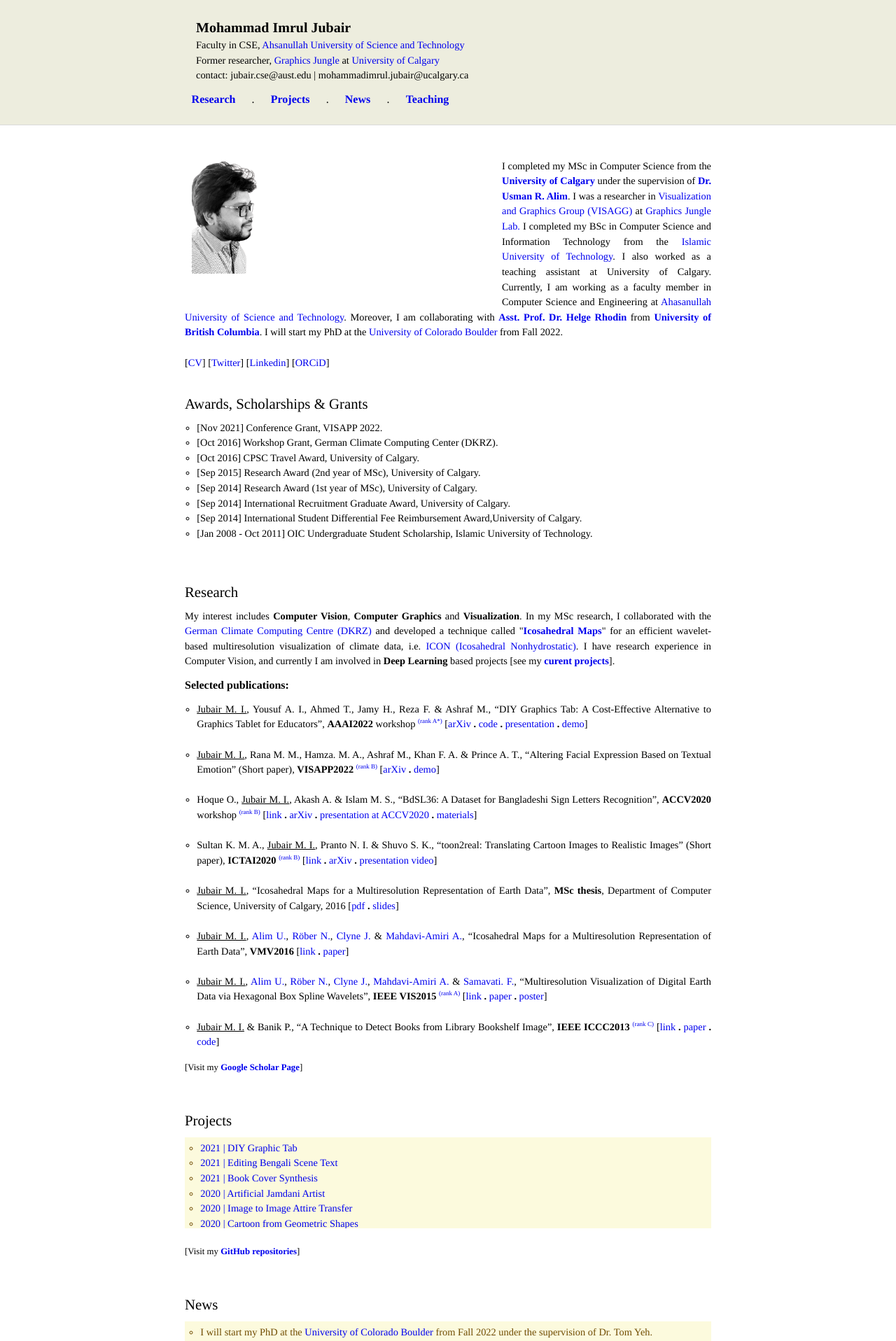
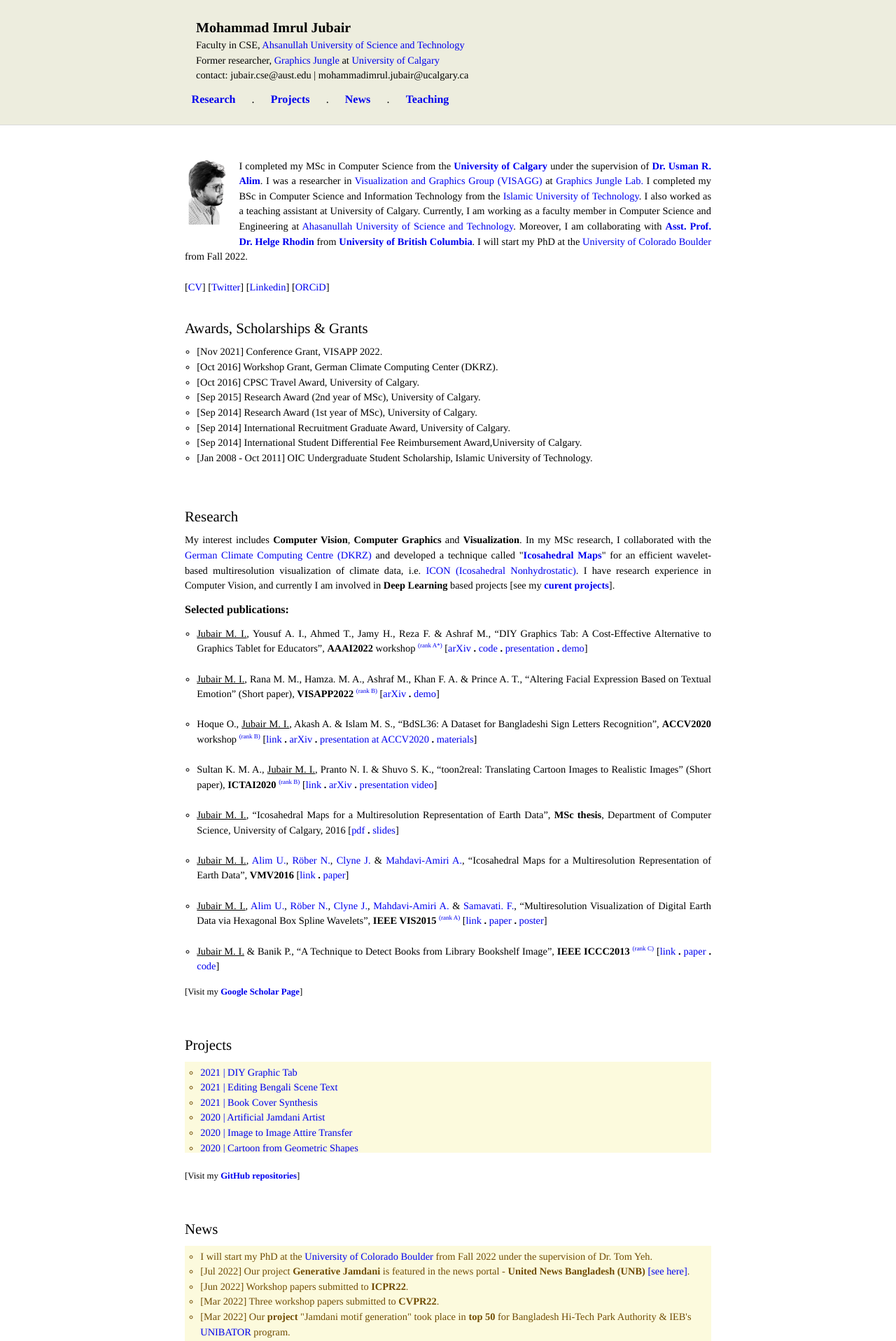
Before and after one commit to imruljubair/imruljubair.github.io, a Jekyll site: the page built from index.html, in a window 1280 px wide. Shown: the top 1916 px of the page at 70% size. Built offline with Jekyll 4.4.1, drawn with Linux system fonts in a browser that asks for light colours.

Commit message:
Update intro.html

```diff
--- a/_includes/intro.html
+++ b/_includes/intro.html
@@ -3,7 +3,7 @@
   <p class="lead">
   <!--<div<div class="portrait"><img src="/assets/images/mypic.jpg"></div>-->
 
-  <div class="portrait"><img src="/assets/images/mypic-bg.png" style="width:30%; height: auto"></div>
+  <div class="portrait"><img src="/assets/images/mypic-bg.png"></div>
 	<p style="font-size:90%;  text-align:justify">I completed my MSc in Computer Science from the <a href="http://www.ucalgary.ca/cpsc" ; style="font-weight:bold">University of Calgary</a> under the supervision of <a href="http://pages.cpsc.ucalgary.ca/~ualim/"; style="font-weight:bold">Dr. Usman R. Alim</a>. I was a researcher in <a href="http://visagg.cpsc.ucalgary.ca/">Visualization and Graphics Group (VISAGG)</a> at <a href="http://jungle.cpsc.ucalgary.ca/wiki/">Graphics Jungle Lab.</a> I completed my BSc in Computer Science and Information Technology from the <a href="http://www.iutoic-dhaka.edu/">Islamic University of Technology</a>.
   I also worked as a teaching assistant at University of Calgary. Currently, I am working as a faculty member in Computer Science and Engineering at <a href="http://www.aust.edu/">Ahasanullah University of Science and Technology</a>. Moreover, I am collaborating with <a href="https://www.cs.ubc.ca/~rhodin/web/"; style="font-weight:bold">Asst. Prof. Dr. Helge Rhodin</a> from <a href="https://www.cs.ubc.ca/" ; style="font-weight:bold">University of British Columbia</a>. I will start my PhD at the <a href="https://www.colorado.edu/">University of Colorado Boulder</a>  from Fall 2022. &nbsp;
   <br> <br>
```
